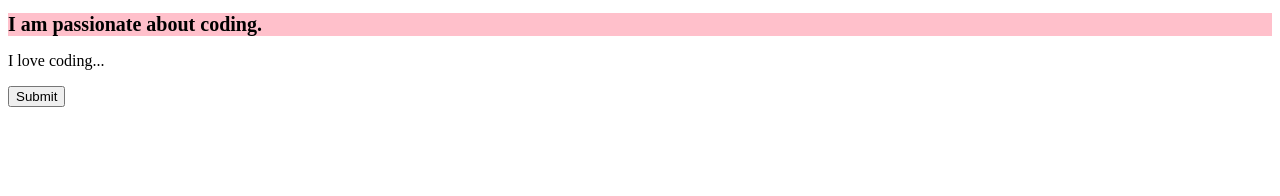
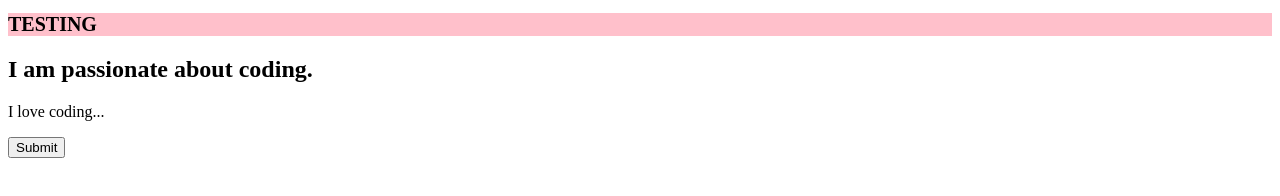
Before and after one commit to hasmikcoder/practice-page, a plain HTML site: page index.html in a window 1280 px wide. Drawn offline with Linux system fonts and the light colour scheme.

Commit message:
added testing header

```diff
--- a/index.html
+++ b/index.html
@@ -9,7 +9,10 @@
 
     </head>
     <body>
-     <h1>I am passionate about coding.</h1>
+
+        <h1>TESTING</h1>
+
+     <h2>I am passionate about coding.</h2>
      <p>I love coding...</p>
 
      <button type="submit">Submit</button>
```
